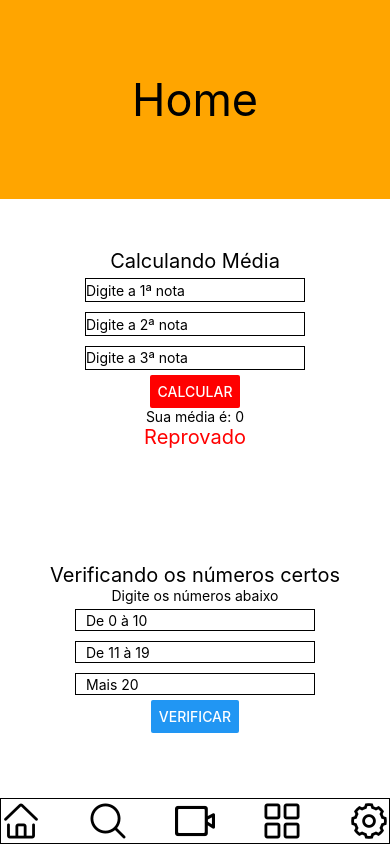
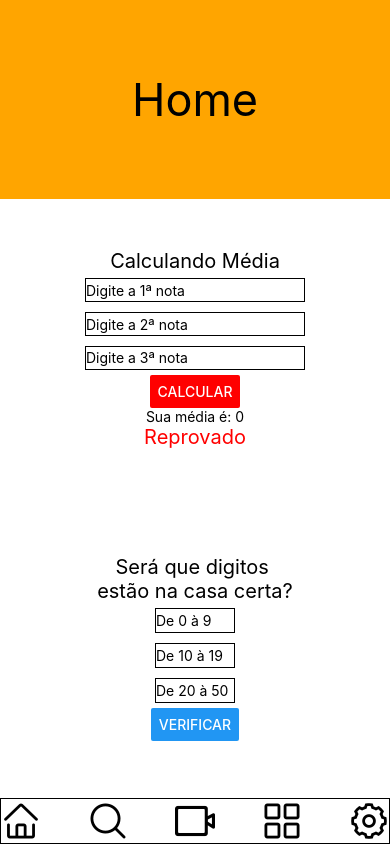
Before and after one commit to Mateus1348/App-1, a React Native app: screen / in a window 390 px wide. Built offline with nearby package versions, Linux system fonts and the light colour scheme.

Commit message:
Organizando os styles de VerificarNumeros

```diff
--- a/src/components/VerificarNumeros/index.js
+++ b/src/components/VerificarNumeros/index.js
@@ -1,48 +1,40 @@
 import React from 'react';
 import { View, Text, TextInput, Button, StyleSheet } from 'react-native';
+
+import { styles } from './styles';
 
 const VerificarNumeros = () => {
 
     return (
         <View style={styles.container}>
-            <Text style={styles.text}>Verificando os números certos</Text>
-            <Text>Digite os números abaixo</Text>
+
+            <Text style={styles.tittle}>Será que digitos </Text>
+            <Text style={styles.tittle}>estão na casa certa?</Text>
+
             <TextInput style={styles.input}
-                placeholder='De 0 à 10'
+                maxLength={1}
+                placeholder='De 0 à 9'
                 keyboardType='numeric'
             />
+
             <TextInput style={styles.input}
-                placeholder='De 11 à 19'
+                maxLength={2}
+                placeholder='De 10 à 19'
                 keyboardType='numeric'
             />
+
             <TextInput style={styles.input}
-                placeholder='Mais 20'
+                maxLength={2}
+                placeholder='De 20 à 50'
                 keyboardType='numeric'
             />
+
             <Button
                 title="Verificar"
             />
+
         </View>
     );
 };
 
-const styles = StyleSheet.create({
-    container: {
-      flex: 1,
-      backgroundColor: '#fff',
-      alignItems: 'center',
-      justifyContent: 'center',
-      padding: 50,
-    },
-    input: {
-        height: 20,
-        margin: 5,
-        borderWidth: 1,
-        padding: 10,
-    },
-    text:{
-        fontSize: 20,
-    },
-});
-
 export default VerificarNumeros;
--- /dev/null
+++ b/src/components/VerificarNumeros/styles.js
@@ -0,0 +1,20 @@
+import { StyleSheet } from 'react-native';
+
+export const styles = StyleSheet.create({
+    container: {
+        flex: 1,
+        backgroundColor: '#fff',
+        alignItems: 'center',
+        justifyContent: 'center',
+        padding: 50
+    },
+    tittle:{
+        fontSize: 20
+    },
+    input: {
+        width: 80,
+        height: 25,
+        margin: 5,
+        borderWidth: 1
+    }
+});
```
